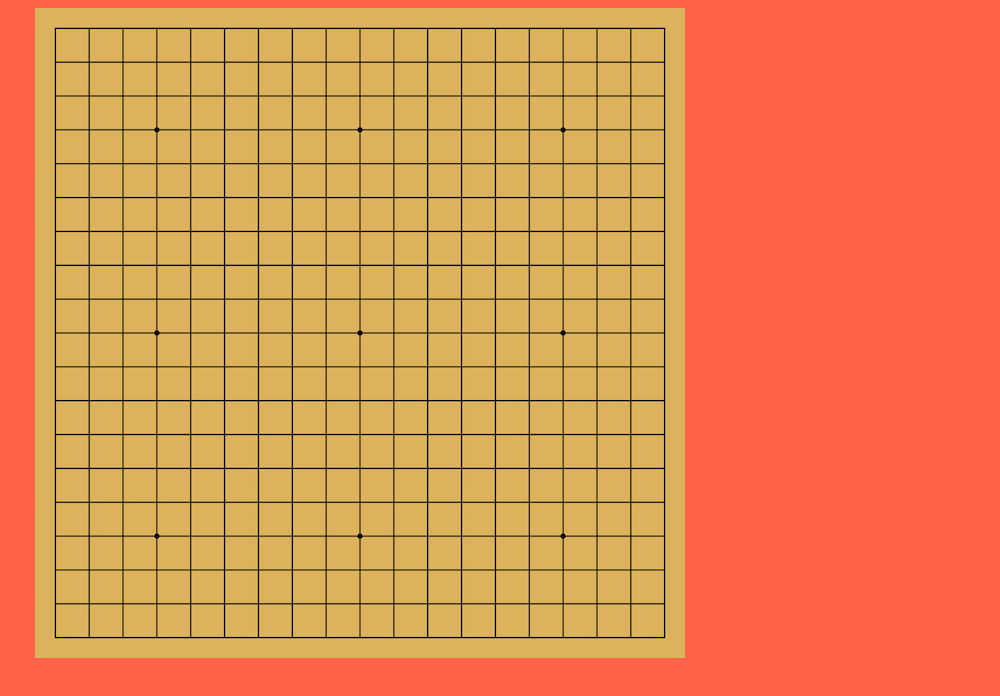
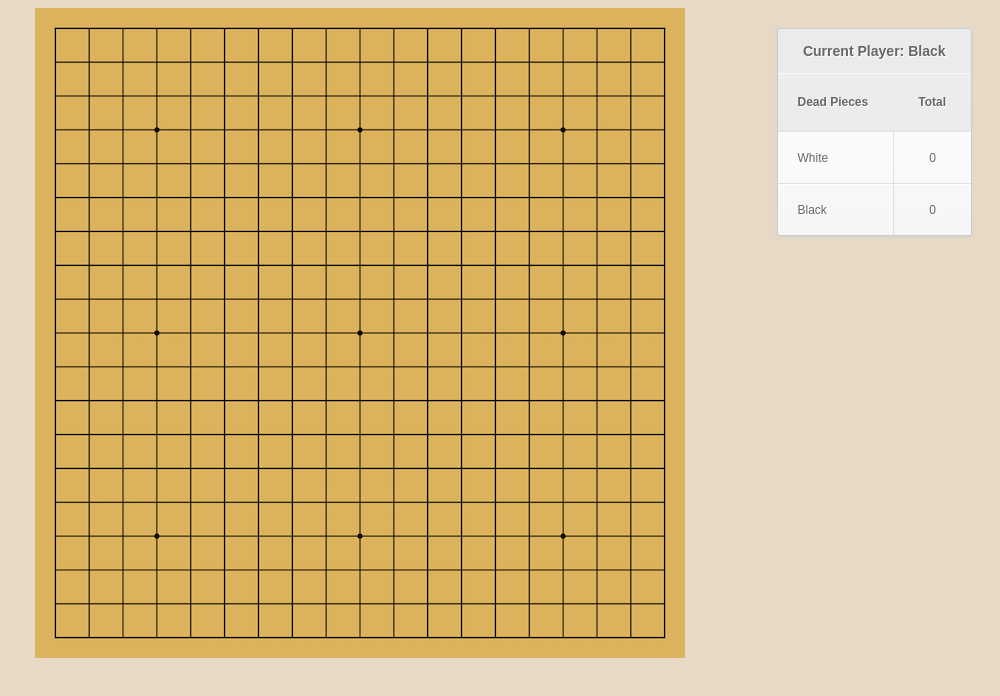
Before and after one commit to DSynergy/Go, a website: page src/index.html in a window 1280 px wide. Shown: the whole page, without its empty margins (280-1280 px from the left). Drawn offline with Linux system fonts and the light colour scheme.

Commit message:
fixed counts and styling

```diff
--- a/src/index.html
+++ b/src/index.html
@@ -6,8 +6,30 @@
   <title>Go Game</title>
 </head>
 <body>
-<script type="text/javascript" charset="utf-8"i src="../bundle.js">
+  <script type="text/javascript" charset="utf-8"i src="../bundle.js">
   </script>
+  <div id="deadpieces">
+    <h3 id="current-player">Current Player: Black</h3>
+    <table cellspacing='0'>
+    	<thead>
+    		<tr>
+    			<th>Dead Pieces</th>
+    			<th>Total</th>
+    		</tr>
+    	</thead>
+    	<tbody>
+        <tr>
+          <td>White</td>
+          <td id="whitetotal">0</td>
+        </tr>
+    		<tr class="even">
+    			<td>Black</td>
+    			<td id="blacktotal">0</td>
+    		</tr>
+    	</tbody>
+    </table>
+  </div>
+
   <div id="table-image">
     <table id="board"></table>
   </div>
--- a/src/styles/style.css
+++ b/src/styles/style.css
@@ -1,8 +1,6 @@
 body {
-  color: tomato;
-  background-color: tomato;
+  background-color: #E6D9C5;
 }
-
 
 .intersection {
   width: 30px;
@@ -32,6 +30,10 @@ table {
   margin-right: auto;
 }
 
+#current-player {
+   text-align: center;
+}
+
 #table-image {
   width: 650px;
   height: 650px;
@@ -40,3 +42,103 @@ table {
   background-image: url('../images/background.png');
   background-repeat: no-repeat;
 }
+
+#deadpieces a:link {
+  color: #666;
+  font-weight: bold;
+  text-decoration:none;
+}
+#deadpieces a:visited {
+  color: #999999;
+  font-weight:bold;
+  text-decoration:none;
+}
+#deadpieces a:active,
+#deadpieces a:hover {
+  color: #bd5a35;
+  text-decoration:underline;
+}
+#deadpieces {
+  float: right;
+  font-family:Arial, Helvetica, sans-serif;
+  color:#666;
+  font-size:12px;
+  text-shadow: 1px 1px 0px #fff;
+  background:#eaebec;
+  margin:20px;
+  border:#ccc 1px solid;
+
+  -moz-border-radius:3px;
+  -webkit-border-radius:3px;
+  border-radius:3px;
+
+  -moz-box-shadow: 0 1px 2px #d1d1d1;
+  -webkit-box-shadow: 0 1px 2px #d1d1d1;
+  box-shadow: 0 1px 2px #d1d1d1;
+}
+#deadpieces th {
+  padding:21px 25px 22px 25px;
+  border-top:1px solid #fafafa;
+  border-bottom:1px solid #e0e0e0;
+
+  background: #ededed;
+  background: -webkit-gradient(linear, left top, left bottom, from(#ededed), to(#ebebeb));
+  background: -moz-linear-gradient(top,  #ededed,  #ebebeb);
+}
+#deadpieces th:first-child {
+  text-align: left;
+  padding-left:20px;
+}
+#deadpieces tr:first-child th:first-child {
+  -moz-border-radius-topleft:3px;
+  -webkit-border-top-left-radius:3px;
+  border-top-left-radius:3px;
+}
+#deadpieces tr:first-child th:last-child {
+  -moz-border-radius-topright:3px;
+  -webkit-border-top-right-radius:3px;
+  border-top-right-radius:3px;
+}
+#deadpieces tr {
+  text-align: center;
+  padding-left:20px;
+}
+#deadpieces td:first-child {
+  text-align: left;
+  padding-left:20px;
+  border-left: 0;
+}
+#deadpieces td {
+  padding:18px;
+  border-top: 1px solid #ffffff;
+  border-bottom:1px solid #e0e0e0;
+  border-left: 1px solid #e0e0e0;
+
+  background: #fafafa;
+  background: -webkit-gradient(linear, left top, left bottom, from(#fbfbfb), to(#fafafa));
+  background: -moz-linear-gradient(top,  #fbfbfb,  #fafafa);
+}
+#deadpieces tr.even td {
+  background: #f6f6f6;
+  background: -webkit-gradient(linear, left top, left bottom, from(#f8f8f8), to(#f6f6f6));
+  background: -moz-linear-gradient(top,  #f8f8f8,  #f6f6f6);
+}
+#deadpieces tr:last-child td {
+  border-bottom:0;
+}
+#deadpieces tr:last-child td:first-child {
+  -moz-border-radius-bottomleft:3px;
+  -webkit-border-bottom-left-radius:3px;
+  border-bottom-left-radius:3px;
+}
+#deadpieces tr:last-child td:last-child {
+  -moz-border-radius-bottomright:3px;
+  -webkit-border-bottom-right-radius:3px;
+  border-bottom-right-radius:3px;
+}
+#deadpieces tr:hover td {
+  background: #f2f2f2;
+  background: -webkit-gradient(linear, left top, left bottom, from(#f2f2f2), to(#f0f0f0));
+  background: -moz-linear-gradient(top,  #f2f2f2,  #f0f0f0);
+}
+ */
```
Also changed, not shown: src/board.js (+24 -2 lines), src/index.js (+8 -1 lines), test/test.js (+0 -9 lines).
